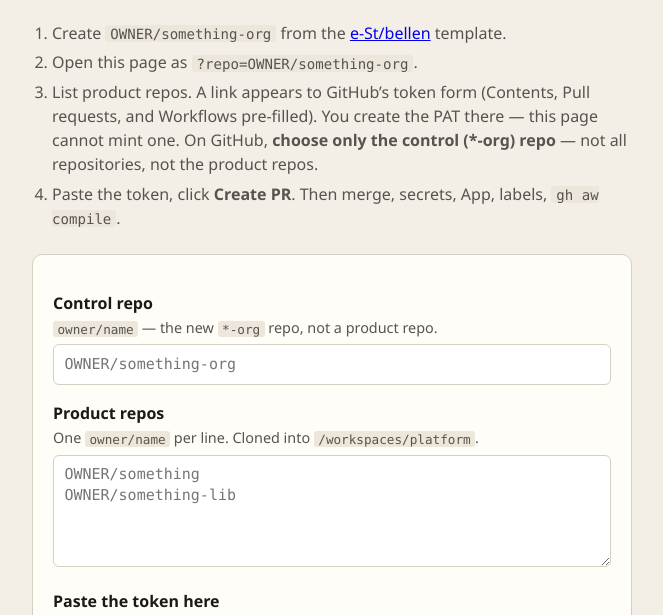
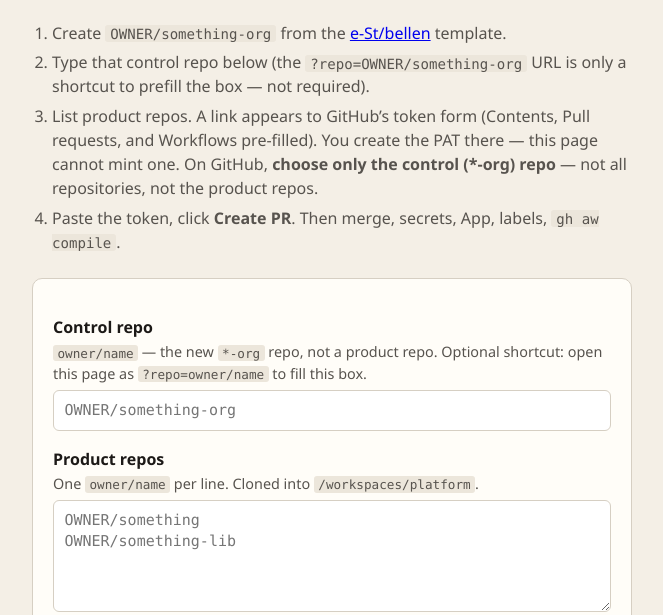
Before and after one commit to e-St/bellen, a plain HTML site: page docs/index.html in a window 1280 px wide. Shown: the part 485-1100 px from the top of the page, without its empty margins (308-971 px from the left). Drawn offline with Linux system fonts and the light colour scheme.

Commit message:
Make ?repo= an optional prefill, not a required step.
The control-repo field is enough; the query string only fills that box.

```diff
--- a/docs/index.html
+++ b/docs/index.html
@@ -142,7 +142,7 @@
     <p class="lede">Initialize a thin control repo (<code>*-org</code>) with Agent Canvas + Grok Build. Product code stays in other repos.</p>
     <ol class="steps">
       <li>Create <code>OWNER/something-org</code> from the <a href="https://github.com/e-St/bellen">e-St/bellen</a> template.</li>
-      <li>Open this page as <code>?repo=OWNER/something-org</code>.</li>
+      <li>Type that control repo below (the <code>?repo=OWNER/something-org</code> URL is only a shortcut to prefill the box — not required).</li>
       <li>List product repos. A link appears to GitHub’s token form (Contents, Pull requests, and Workflows pre-filled). You create the PAT there — this page cannot mint one. On GitHub, <strong>choose only the control (*-org) repo</strong> — not all repositories, not the product repos.</li>
       <li>Paste the token, click <strong>Create PR</strong>. Then merge, secrets, App, labels, <code>gh aw compile</code>.</li>
     </ol>
@@ -150,7 +150,7 @@
       <div class="field">
         <label for="repo">
           Control repo
-          <span class="hint"><code>owner/name</code> — the new <code>*-org</code> repo, not a product repo.</span>
+          <span class="hint"><code>owner/name</code> — the new <code>*-org</code> repo, not a product repo. Optional shortcut: open this page as <code>?repo=owner/name</code> to fill this box.</span>
         </label>
         <input id="repo" type="text" autocomplete="off" spellcheck="false" placeholder="OWNER/something-org" required>
       </div>
```
Also changed, not shown: AGENTS.md (+1 -1 lines), README.md.
